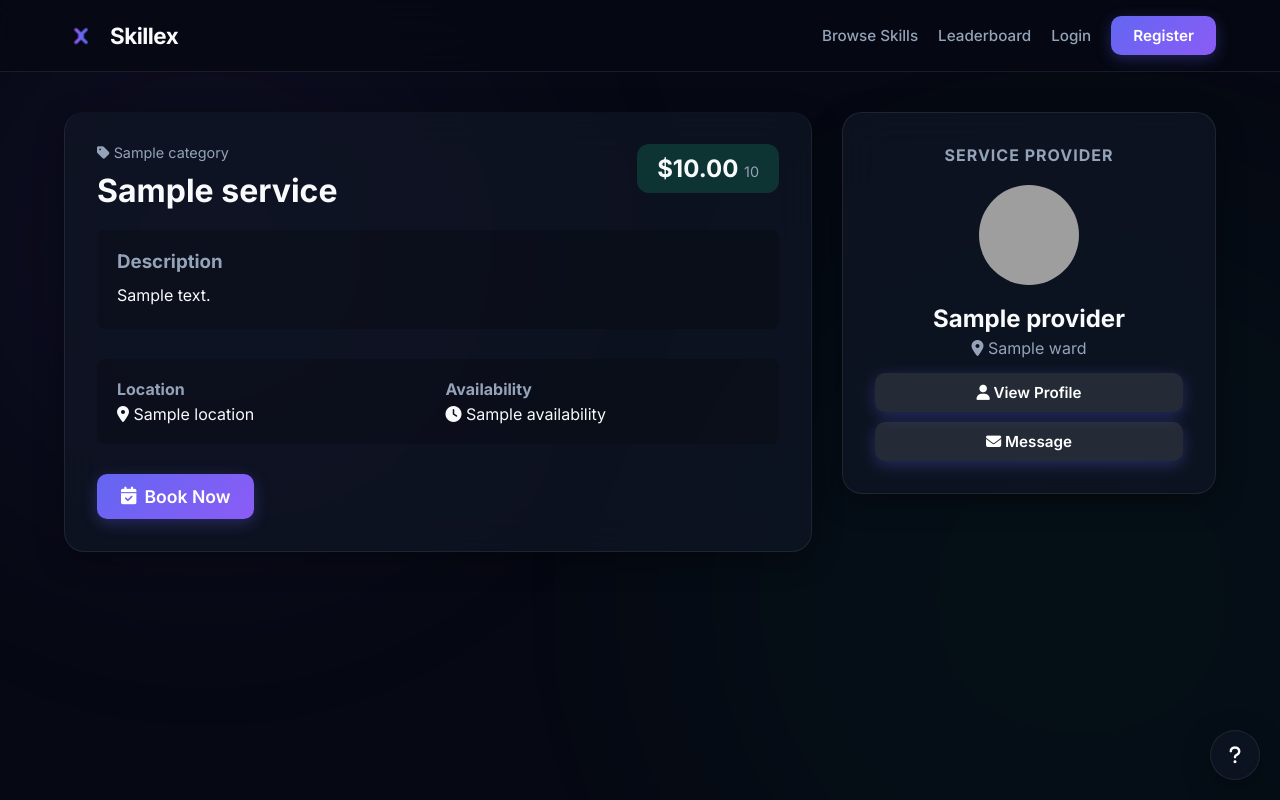
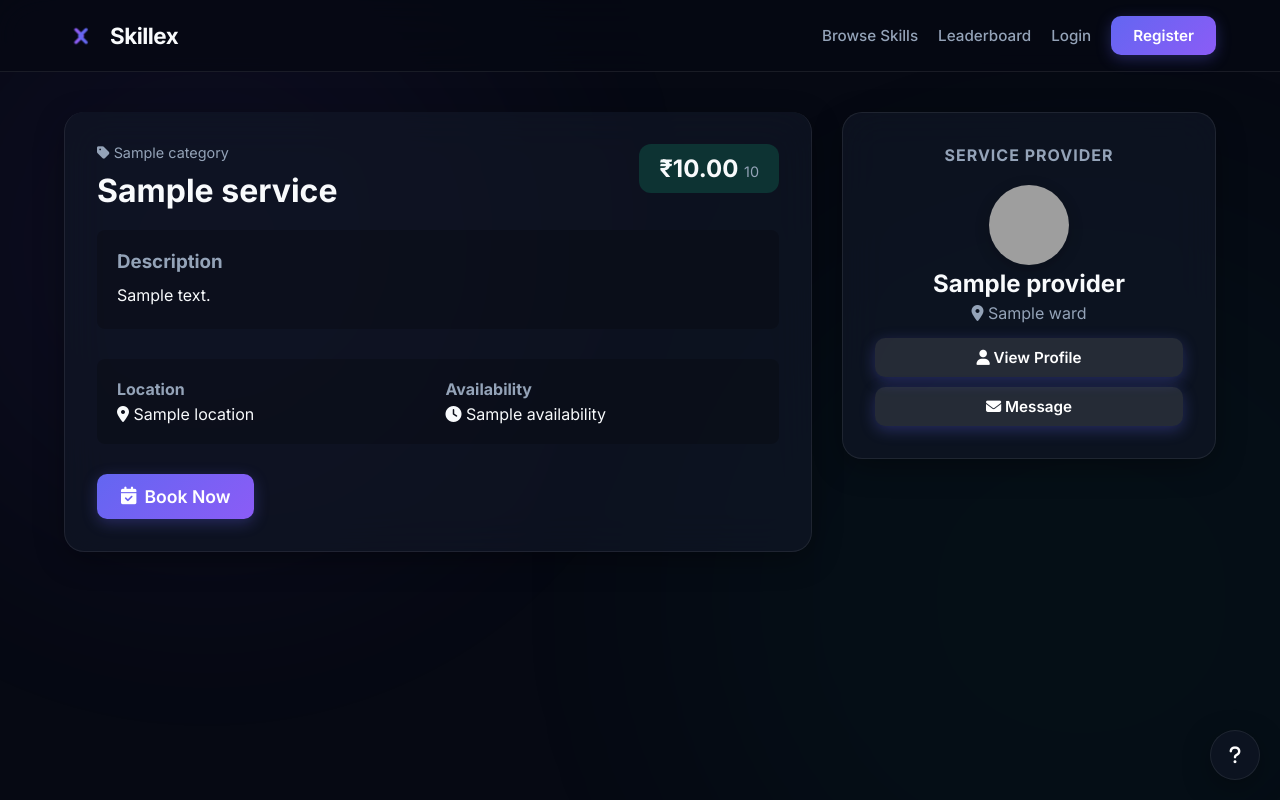
Before and after one commit to pranathi8812-AIML/skillex-live, a Python web app: template templates/view_paid_service.html in a window 1280 px wide. Run offline with Jinja, Linux system fonts and the light colour scheme; the template is opened without the code that fills it: most values are stand-ins (such as "Sample title", 1, 10 or a date in 2020); grey boxes are pictures that could not be loaded.

Commit message:
Change currency to Rupees and upgrade provider avatars to Micah style

```diff
--- a/templates/view_paid_service.html
+++ b/templates/view_paid_service.html
@@ -15,7 +15,7 @@
 
             <div style="text-align: right;">
                 <div style="background: rgba(16, 185, 129, 0.2); color: var(--accent-green); padding: 10px 20px; border-radius: 12px; font-weight: bold; font-size: 1.5rem; border: 1px solid var(--accent-green);">
-                    ${{ "%.2f"|format(service.price) }} <span style="font-size: 0.9rem; font-weight: normal; color: var(--text-muted);">{{ service.duration }}</span>
+                    ₹{{ "%.2f"|format(service.price) }} <span style="font-size: 0.9rem; font-weight: normal; color: var(--text-muted);">{{ service.duration }}</span>
                 </div>
             </div>
         </div>
@@ -52,7 +52,7 @@
         <div class="glass-card" style="text-align: center;">
             <h3 style="margin-bottom: 20px; color: var(--text-muted); font-size: 1rem; text-transform: uppercase; letter-spacing: 1px;">Service Provider</h3>
 
-            <img src="https://api.dicebear.com/7.x/{{ provider.avatar_style }}/svg?seed={{ provider.avatar_seed or provider.name }}" alt="Avatar" style="width: 100px; height: 100px; border-radius: 50%; background: var(--bg-dark); margin-bottom: 15px; border: 2px solid var(--accent-green);">
+            <img src="https://api.dicebear.com/7.x/micah/svg?seed={{ service.provider.name }}&backgroundType=gradientLinear&backgroundColor=b6e3f4,c0aede,d1d4f9" alt="Avatar" style="width: 80px; height: 80px; border-radius: 50%; box-shadow: 0 4px 15px rgba(0,0,0,0.2);">
 
             <h2 style="font-size: 1.5rem; margin-bottom: 5px;">{{ provider.name }}</h2>
             <p style="color: var(--text-muted); margin-bottom: 15px;">
```
